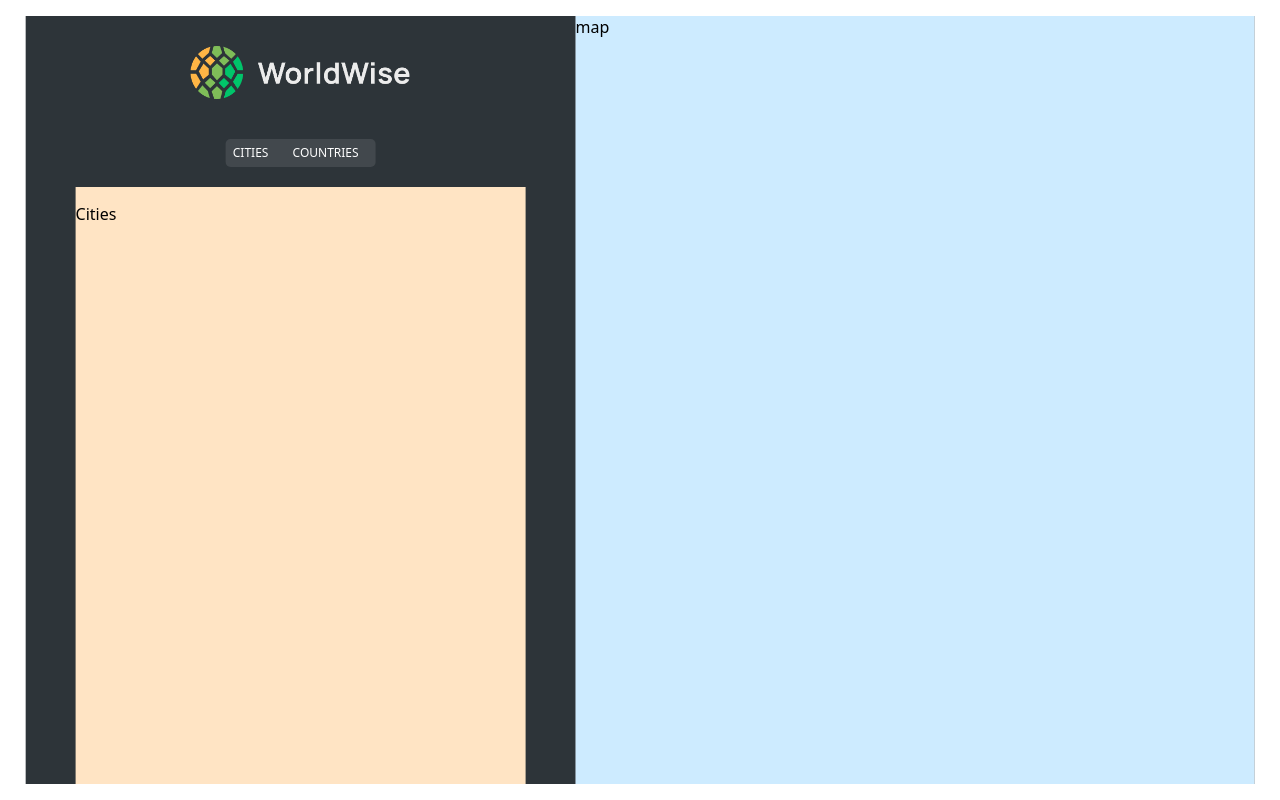
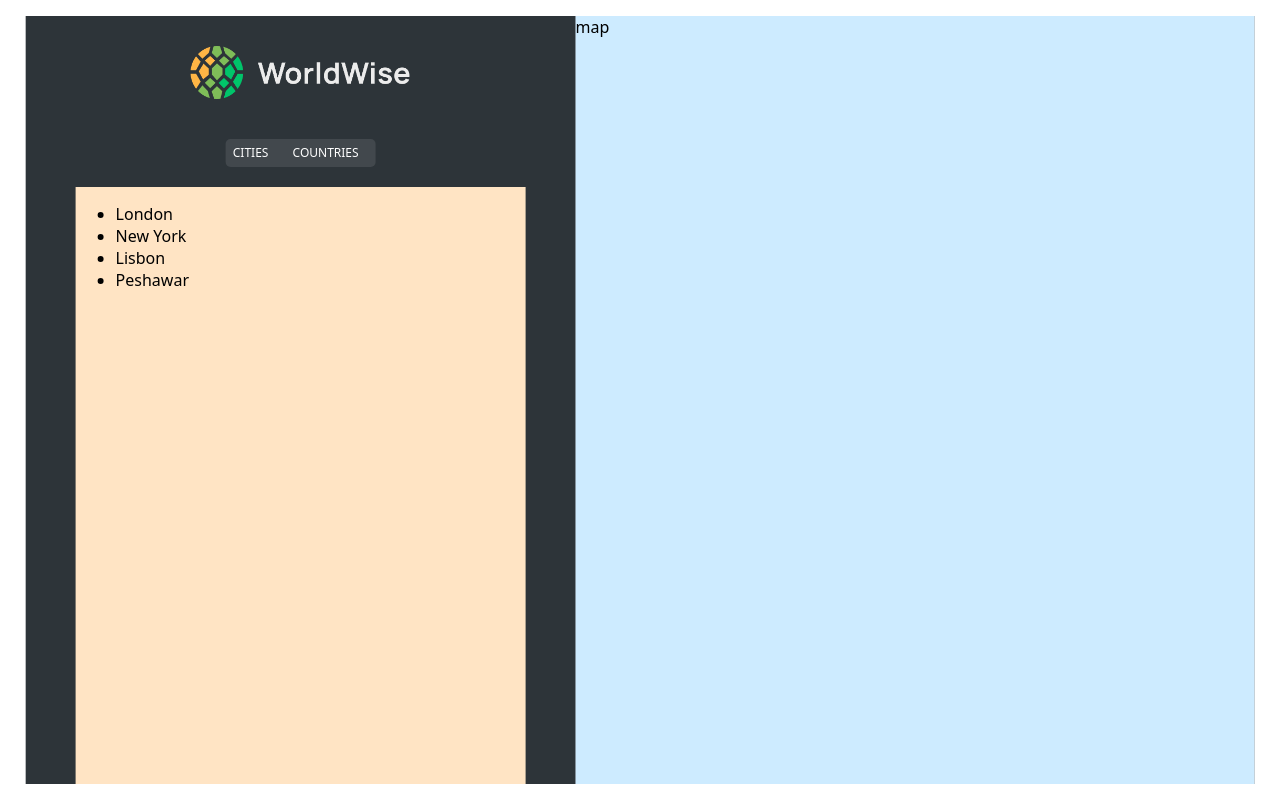
Before and after one commit to Muh-Uzair/worldWiseVite-React, a React (Vite) app: page /appLayout in a window 1280 px wide. Built offline with nearby package versions, Linux system fonts and the light colour scheme.

Commit message:
appLayout Sidebar componenting done Alhamdulillah

```diff
--- a/package.json
+++ b/package.json
@@ -10,6 +10,7 @@
     "preview": "vite preview"
   },
   "dependencies": {
+    "json-server": "^1.0.0-beta.0",
     "react": "^18.2.0",
     "react-dom": "^18.2.0",
     "react-router-dom": "^6.23.1"
--- a/src/App.jsx
+++ b/src/App.jsx
@@ -4,6 +4,8 @@ import Pricing from "./pages/Pricing";
 import Product from "./pages/Product";
 import LogIn from "./pages/Login";
 import AppLayout from "./pages/AppLayout";
+import CitiesList from "./components/appLayout/CitiesList";
+import CountryList from "./components/appLayout/CountryList";
 
 export default function App() {
   return (
@@ -11,9 +13,9 @@ export default function App() {
       <Routes>
         <Route index element={<Homepage />} />
         <Route path="appLayout" element={<AppLayout />}>
-          <Route index element={<p>Cities</p>} />
-          <Route path="cities" element={<p>Cities</p>} />
-          <Route path="countries" element={<p>Countries</p>} />
+          <Route index element={<CitiesList />} />
+          <Route path="cities" element={<CitiesList />} />
+          <Route path="countries" element={<CountryList />} />
         </Route>
         <Route path="Pricing" element={<Pricing />} />
         <Route path="Product" element={<Product />} />
--- /dev/null
+++ b/src/components/appLayout/CitiesList.jsx
@@ -0,0 +1,12 @@
+export default function CitiesList() {
+  return (
+    <div>
+      <ul>
+        <li>London</li>
+        <li>New York</li>
+        <li>Lisbon</li>
+        <li>Peshawar</li>
+      </ul>
+    </div>
+  );
+}
--- /dev/null
+++ b/src/components/appLayout/CityCountryNavButtons.jsx
@@ -0,0 +1,17 @@
+import styles from "./appLayout.module.css";
+import { NavLink } from "react-router-dom";
+
+export default function CityCountryNavButtons() {
+  return (
+    <div className={styles.divCityCountryButtons}>
+      <ul>
+        <li className={styles.buttonCities}>
+          <NavLink to="cities">CITIES</NavLink>
+        </li>
+        <li className={styles.buttonCountries}>
+          <NavLink to="countries">COUNTRIES</NavLink>
+        </li>
+      </ul>
+    </div>
+  );
+}
--- /dev/null
+++ b/src/components/appLayout/CountryList.jsx
@@ -0,0 +1,12 @@
+export default function CountryList() {
+  return (
+    <div>
+      <ul>
+        <li>America</li>
+        <li>Australia</li>
+        <li>Canada</li>
+        <li>Germany</li>
+      </ul>
+    </div>
+  );
+}
--- /dev/null
+++ b/src/components/appLayout/ListContent.jsx
@@ -0,0 +1,10 @@
+import { Outlet } from "react-router-dom";
+import styles from "../appLayout/appLayout.module.css";
+
+export default function ListContent() {
+  return (
+    <div className={styles.listContent}>
+      <Outlet />
+    </div>
+  );
+}
--- /dev/null
+++ b/src/components/appLayout/SideBarFooter.jsx
@@ -0,0 +1,9 @@
+import styles from "./appLayout.module.css";
+
+export default function SideBarFooter() {
+  return (
+    <footer className={styles.footerWorldWise}>
+      &copy; Copyright {new Date().getFullYear()} by WorldWise Inc
+    </footer>
+  );
+}
--- a/src/components/appLayout/appLayout.module.css
+++ b/src/components/appLayout/appLayout.module.css
@@ -67,7 +67,7 @@
   align-items: center;
   border-radius: 5px;
 }
-.listCities {
+.listContent {
   background-color: bisque;
   width: 450px;
   height: 80%;
@@ -77,7 +77,6 @@
   font-size: 13px;
   font-weight: 300;
 }
-
 .map {
   width: 100%;
   height: 100%;
--- a/src/pages/AppLayout.jsx
+++ b/src/pages/AppLayout.jsx
@@ -1,6 +1,8 @@
-import { NavLink, Outlet } from "react-router-dom";
 import styles from "../components/appLayout/appLayout.module.css";
 import LogoButton from "../components/general/LogoButton";
+import CityCountryNavButtons from "../components/appLayout/CityCountryNavButtons";
+import SideBarFooter from "../components/appLayout/SideBarFooter";
+import ListContent from "../components/appLayout/ListContent";
 
 export default function AppLayout() {
   return (
@@ -12,24 +14,11 @@ export default function AppLayout() {
         <section className={styles.sideBar}>
           <LogoButton linkTo={"/"} />
 
-          <div className={styles.divCityCountryButtons}>
-            <ul>
-              <li className={styles.buttonCities}>
-                <NavLink to="cities">CITIES</NavLink>
-              </li>
-              <li className={styles.buttonCountries}>
-                <NavLink to="countries">COUNTRIES</NavLink>
-              </li>
-            </ul>
-          </div>
+          <CityCountryNavButtons />
 
-          <div className={styles.listCities}>
-            <Outlet />
-          </div>
+          <ListContent />
 
-          <footer className={styles.footerWorldWise}>
-            &copy; Copyright {new Date().getFullYear()} by WorldWise Inc
-          </footer>
+          <SideBarFooter />
         </section>
         <section className={styles.map}>map</section>
       </div>
```
Also changed, not shown: 1 other file (tests, documents, lock files or other folders).
